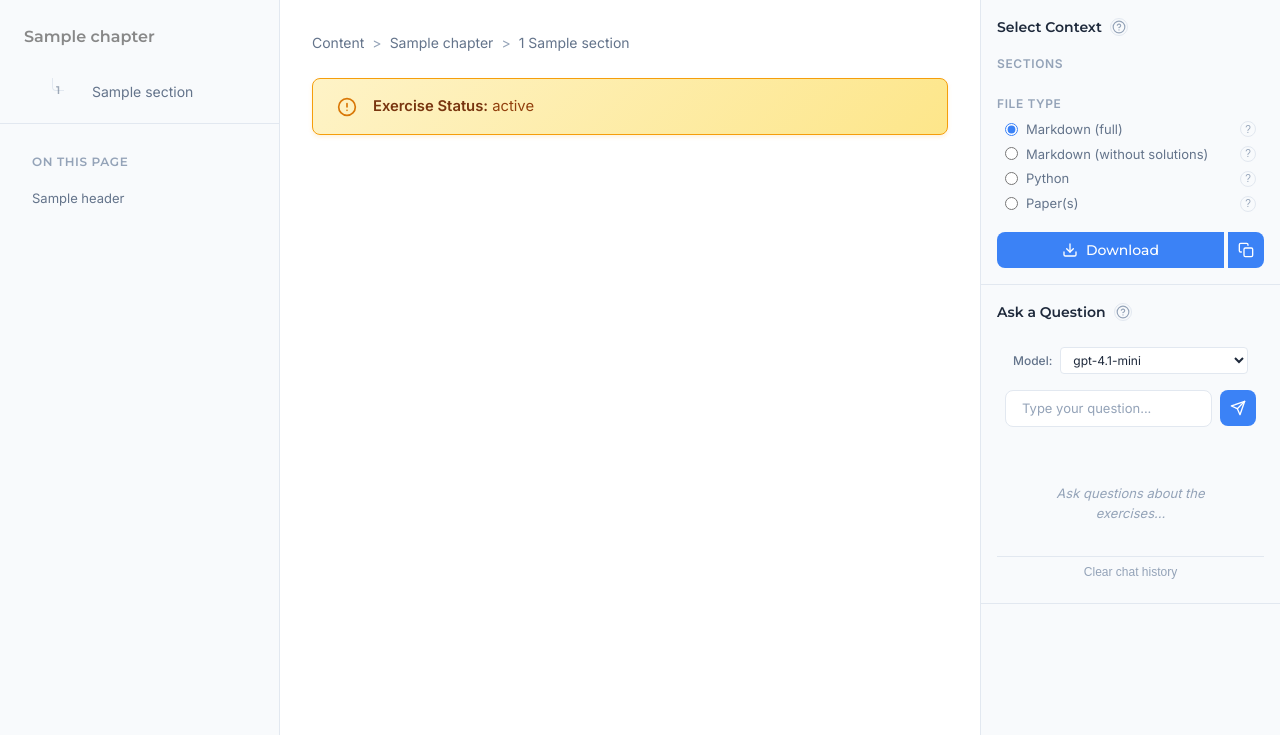
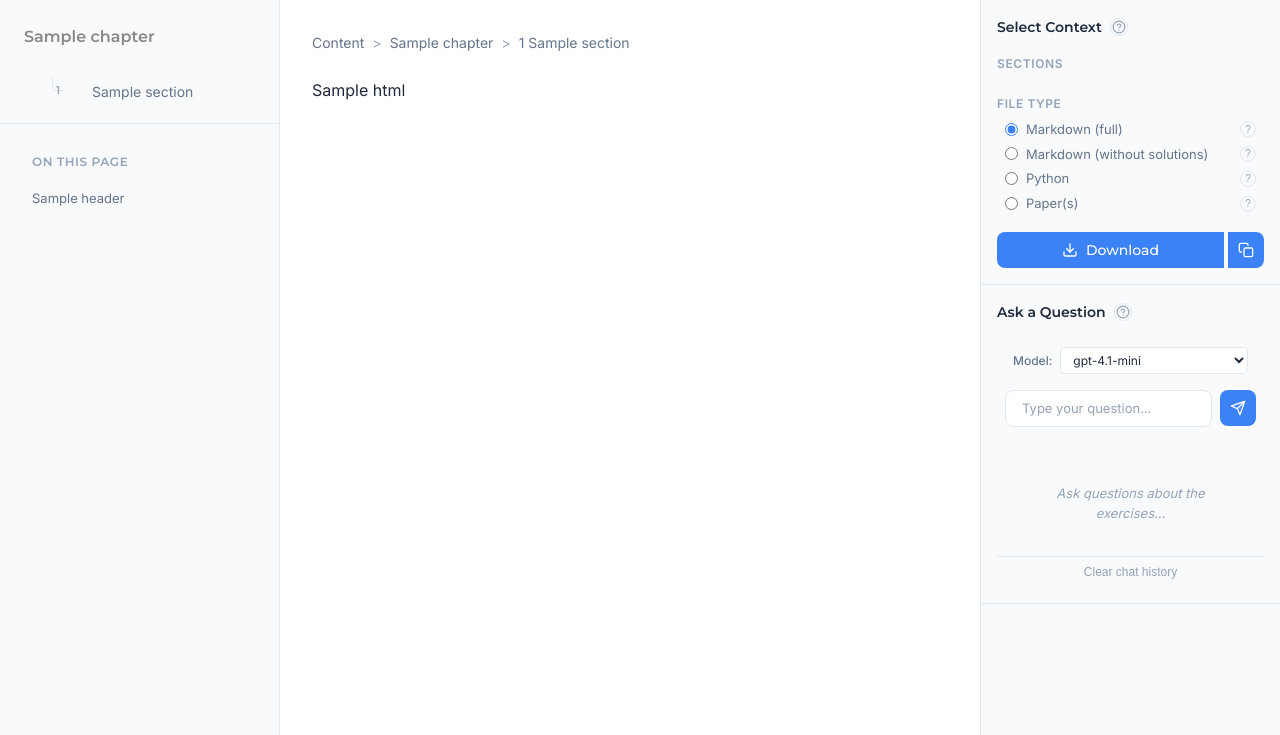
Before and after one commit to callummcdougall/arena-heroku, a Django app: template pages/templates/chapter.html in a window 1280 px wide. Shown: the part 64-799 px from the top of the page. Run offline with Django 5.2, Linux system fonts and the light colour scheme; the template is opened without the code that fills it: most values are stand-ins (such as "Sample title", 1, 10 or a date in 2020); some libraries are stand-ins or nearby versions.

```diff
--- a/pages/templates/chapter.html
+++ b/pages/templates/chapter.html
@@ -123,7 +123,7 @@
             </div>
         </div>
         {% endif %} -->
-        {% if section.status and section.status  != "All exercises complete and verified" %}
+        <!-- {% if section.status and section.status  != "All exercises complete and verified" %}
         <div class="status-banner" id="status-banner">
             <svg class="status-banner-icon" xmlns="http://www.w3.org/2000/svg" width="20" height="20" viewBox="0 0 24 24" fill="none" stroke="currentColor" stroke-width="2" stroke-linecap="round" stroke-linejoin="round">
                 <circle cx="12" cy="12" r="10"></circle>
@@ -134,9 +134,9 @@
                 <strong>Exercise Status:</strong> {{ section.status }}
             </div>
         </div>
-        <!-- {% else %}
-        <div class="status-banner" id="status-banner" style="display: none;"></div> -->
-        {% endif %}
+         {% else %}
+        <div class="status-banner" id="status-banner" style="display: none;"></div>
+        {% endif %}-->
 
         <div id="content-area">
             {% if current_subsection_data %}
```
